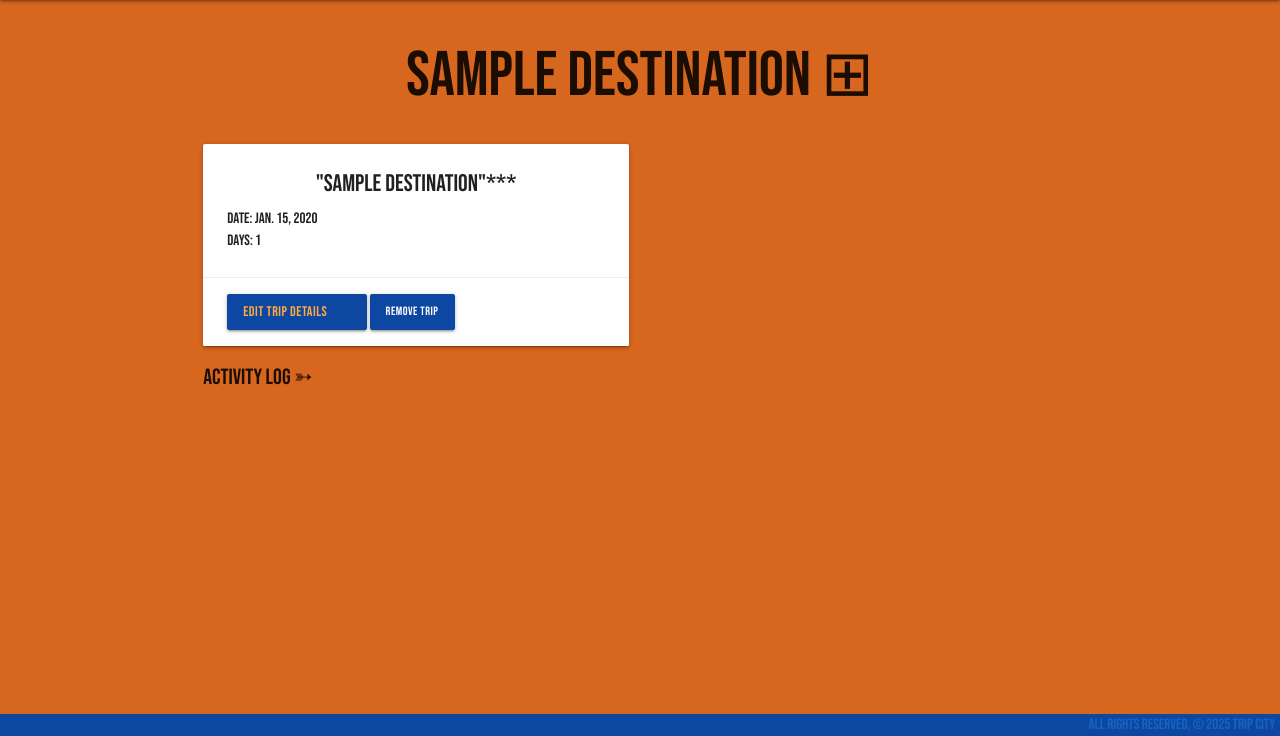
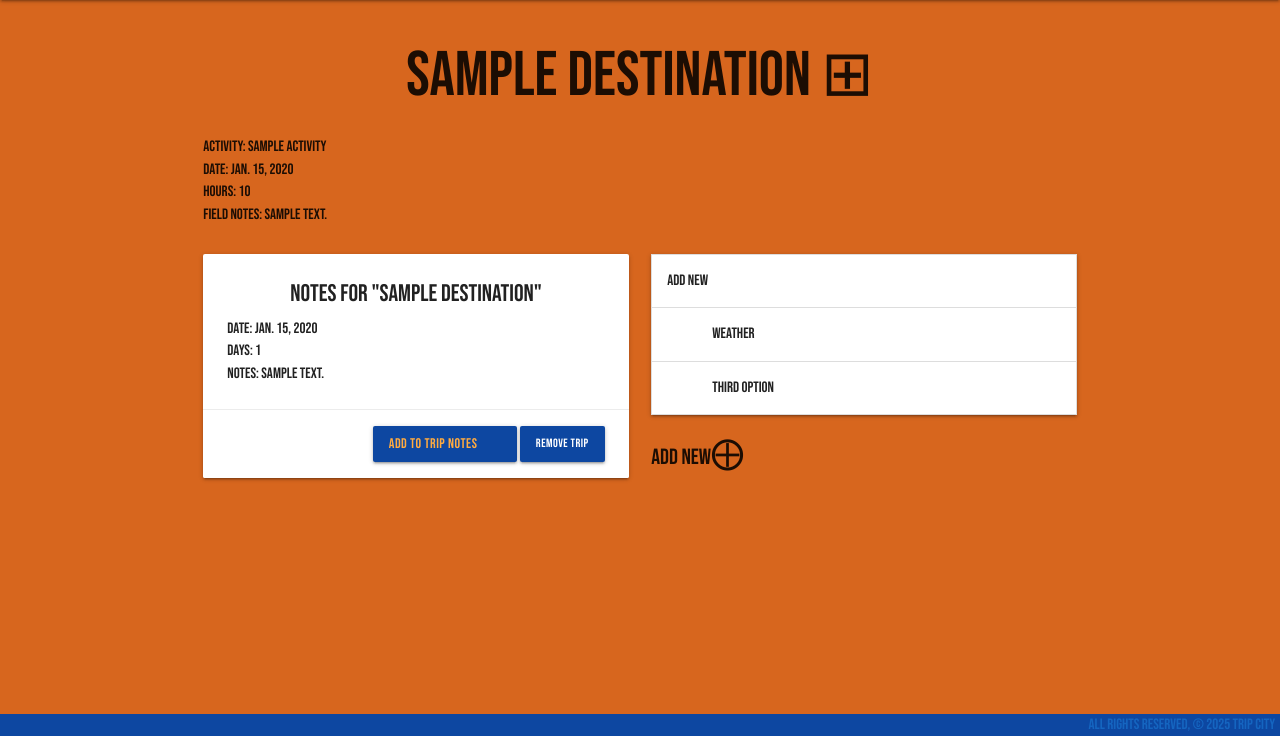
Before and after one commit to JONPIRES/Trip-City, a Django app: page /destination/1/ in a window 1280 px wide. Shown: the part 64-800 px from the top of the page. Run offline with Django 4.2, Linux system fonts and the light colour scheme; a user stored in the database is signed in; tables that the repository leaves empty hold one stand-in row (values such as "Sample post"); some libraries are stand-ins or nearby versions; some web fonts are replaced.

Commit message:
Details Adds

```diff
--- a/main_app/static/css/style.css
+++ b/main_app/static/css/style.css
@@ -2,7 +2,7 @@
 @import url('https://fonts.googleapis.com/css2?family=Bebas+Neue&family=Megrim&display=swap');
 
 body {
-    display: flex;
+    display:flex;
     min-height: 100vh;
     flex-direction: column;
     /* background-color: rgb(246, 158, 126); */
--- a/main_app/templates/destinations/detail.html
+++ b/main_app/templates/destinations/detail.html
@@ -3,28 +3,69 @@
 
 
 <h1 class="center">{{ dest.name }} &#8862;</h1>
+{% for act in dest.activities_set.all %}
+
+<div class="row">
+  <div class="col s12">
+    <tbody>
+       <tr>
+        <td>Activity: {{act.name}}</td> <br>
+        <td>Date: {{act.date}}</td> <br>
+        <td>Hours: {{act.duration}}</td> <br>
+        <td>Field Notes: {{act.notes}}</td> <br>
+       </tr>
+      {% endfor %}
+    </tbody>
+  </div>
+
+
+</div>
 
 <div class="row">
   <div class="col s6">
     <div class="card">
       <div class="card-content">
-        <span class="card-title center">"{{ dest.name }}"***</span>
+        <span class="card-title center">Notes for "{{ dest.name }}"</span>
         <p>Date: {{ dest.date }}</p>
         <p>Days: {{ dest.days }}</p>
+        <p>Notes: {{ dest.notes }}</p>
 
       </div>
-       <div class="card-action">
-         <button type="submit" class="btn blue darken-4 center"><a href="{% url 'dest_update' dest.id %}">Edit Trip Details</a>
+       <div class="card-action right-align">
+         <button type="submit" class="btn blue darken-4 center"><a href="{% url 'dest_update' dest.id %}">Add To Trip Notes</a>
          <form action="{% url 'dest_delete' dest.id %}" method="POST"></button>
           {% csrf_token %}
-          <button type="submit" class="btn blue darken-4 center" style="font-family:Bebas Neue; font-size: 12px">Remove Trip</button>
+          <button type="submit" class="btn blue darken-4 right-align" style="font-family:Bebas Neue; font-size: 12px">Remove Trip</button>
          </form>
        </div>
       </div>
+  </div>
 
-     <div id="show" style="cursor:pointer; font-size: 22px;">Activity Log &#x27B3;</div>
+  <div class="col s6">
+
+  <ul class="collapsible">
+    <li>
+      <div class="collapsible-header">Add new</div>
+      <div class="collapsible-body"><span>Hello.</span></div>
+    </li>
+    <li>
+      <div class="collapsible-header"><i class="material-icons"></i>weather</div>
+      <div class="collapsible-body"><span>world.</span></div>
+    </li>
+    <li>
+      <div class="collapsible-header"><i class="material-icons"></i>third option</div>
+      <div class="collapsible-body"><span>what.</span></div>
+    </li>
+  </ul>
+
+
+
+
+
+    <div id="show" style="cursor:pointer; font-size:22px; right-align;">Add New<span style="font-size: 1.5em;">&#10753;</span></div>
      <div class="menu" style="display: none;">
       <div class="card">
+
         <div class="card-content">
             <span class="card-title center">Activity</span>
            <table>
@@ -52,6 +93,10 @@
          </div>
         </div>
       </div>
+    </div>
+</div>
+
+
 
     <script>
     const dateEl = document.getElementById('id_date');
@@ -73,4 +118,15 @@ $(document).ready(function(){
     });
     });
     </script>
+
+    <script>
+
+    document.addEventListener('DOMContentLoaded', function() {
+        var elems = document.querySelectorAll('.collapsible');
+        var instances = M.Collapsible.init(elems, options);
+    });
+
+
+
+    </script>
     {% endblock %}
--- a/main_app/templates/main_app/destination_form.html
+++ b/main_app/templates/main_app/destination_form.html
@@ -3,9 +3,9 @@
 {% block content %}
 
 {% if object %}
-  <h1 class="center">Edit Trip<span class="white-text"> "{{ destination.name }}"</span></h1>
+  <h1 class="center">Edit<span class="white-text"> "{{ destination.name }}"</span> trip &#9998;</h1>
 {% else %}
-  <h1 class="center">Plan Trip &#9992;</h1>
+  <h1 class="center">&#10147; Plan Trip&#9039;</h1>
 {% endif %}
 
 
```
Also changed, not shown: main_app/templates/destinations/index.html (+4 -4 lines), main_app/templates/home.html (+13 -1 lines). Lines whose indentation alone changed are shown as unchanged.
